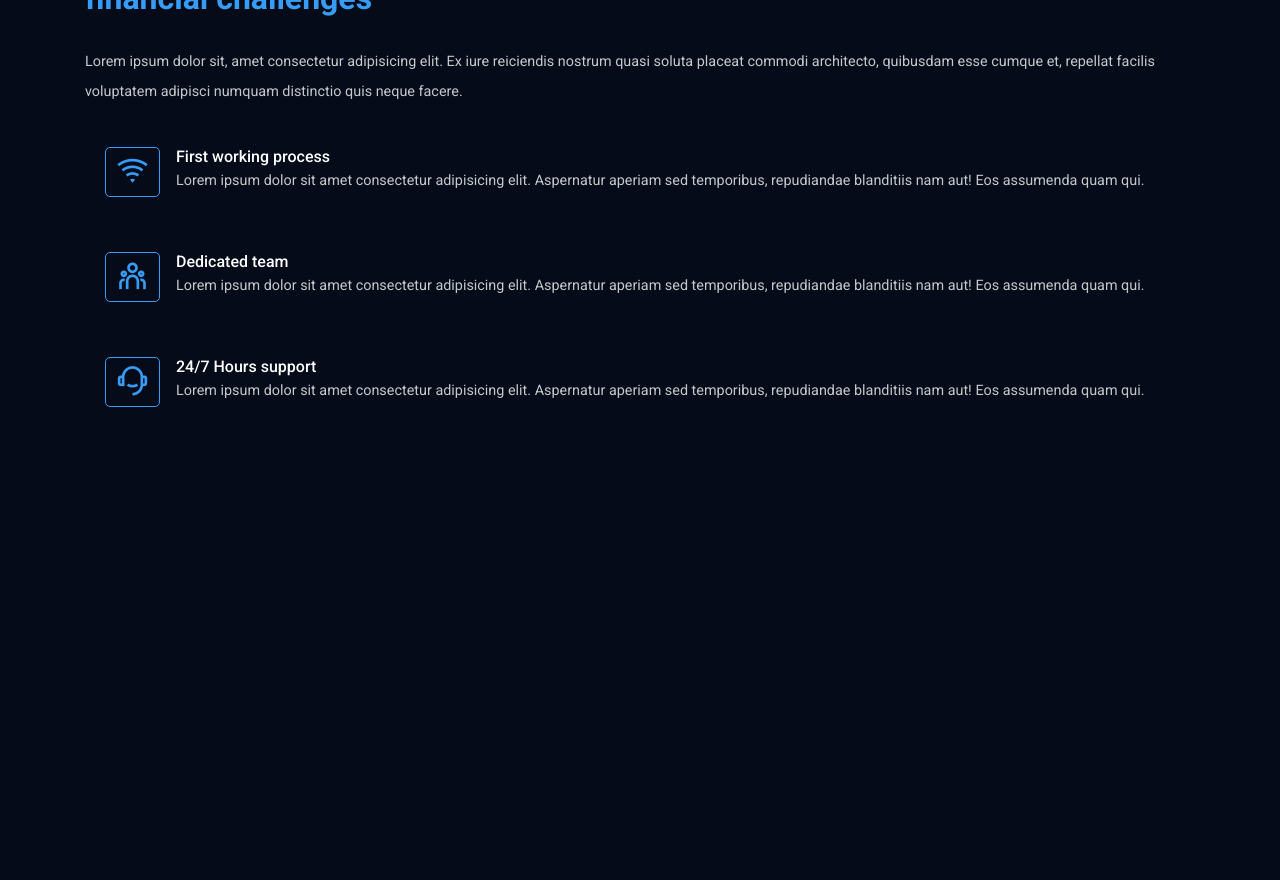
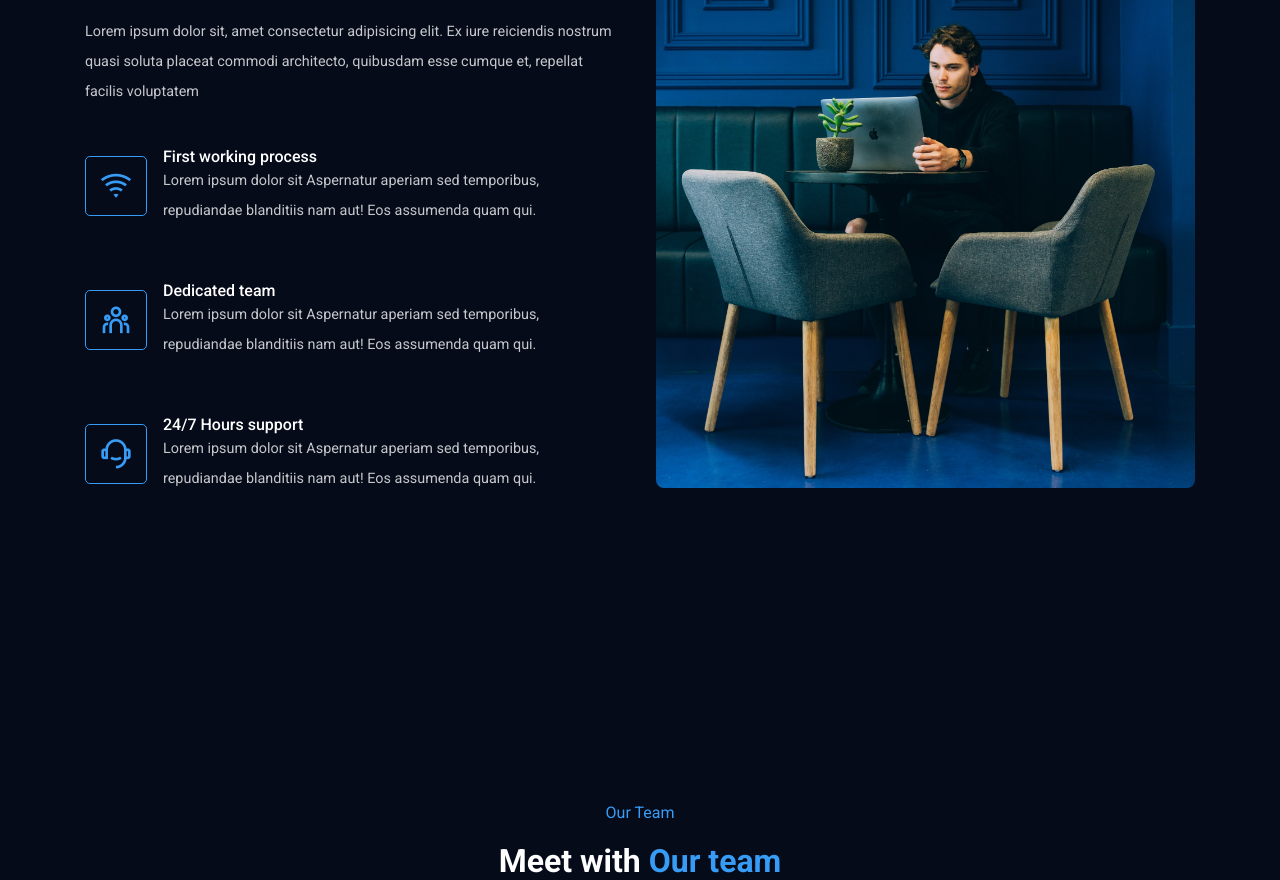
Before and after one commit to busari-mcode/Digital-agency, a React (Create React App) app: page / in a window 1280 px wide. Shown: the part 1620-2500 px from the top of the page. Before the commit the page ends 2107 px from the top, so only its background shows below. Built offline with nearby package versions, Linux system fonts and the light colour scheme.

Commit message:
new changes

```diff
--- a/public/index.html
+++ b/public/index.html
@@ -40,6 +40,6 @@
       To create a production bundle, use `npm run build` or `yarn build`.
     -->
 
-    <!-- continue from 58:00 -->
+    <!-- continue from 1:12:30 -->
   </body>
 </html>
--- a/src/App.css
+++ b/src/App.css
@@ -44,7 +44,7 @@
   --counter-color: #fff;
   --counter-section-bg: #816aff;
   --link-color: #0c123d;
-  --link-active: #816aff
+  --link-active: #816aff;
   --newsletter-bg: linear-gradient(
     180deg,
     rgba(189, 243, 255, 1) 29%,
--- a/src/App.js
+++ b/src/App.js
@@ -4,6 +4,7 @@
 import Counter from './components/UI/Counter';
 import Services from './components/UI/Services';
 import About from './components/UI/About';
+import Team from './components/UI/Team';
 
 function App() {
   return (
@@ -13,6 +14,7 @@
       <Counter />
       <Services />
       <About />
+      <Team />
     </>
   );
 }
--- a/src/components/UI/About.jsx
+++ b/src/components/UI/About.jsx
@@ -1,23 +1,25 @@
 import React from 'react';
 import '../../styles/about.css';
+
+import aboutImg from'../../images/about-us.jpg'
 
 const chooseData = [
     {
         icon: 'ri-wifi-line',
         title: 'First working process',
-        desc: "Lorem ipsum dolor sit amet consectetur adipisicing elit. Aspernatur aperiam sed temporibus, repudiandae blanditiis nam aut! Eos assumenda quam qui."
+        desc: "Lorem ipsum dolor sit Aspernatur aperiam sed temporibus, repudiandae blanditiis nam aut! Eos assumenda quam qui."
     },
 
     {
         icon: 'ri-team-line',
         title: 'Dedicated team',
-        desc: "Lorem ipsum dolor sit amet consectetur adipisicing elit. Aspernatur aperiam sed temporibus, repudiandae blanditiis nam aut! Eos assumenda quam qui."
+        desc: "Lorem ipsum dolor sit Aspernatur aperiam sed temporibus, repudiandae blanditiis nam aut! Eos assumenda quam qui."
     },
 
     {
         icon: 'ri-customer-service-2-line',
         title: '24/7 Hours support',
-        desc: "Lorem ipsum dolor sit amet consectetur adipisicing elit. Aspernatur aperiam sed temporibus, repudiandae blanditiis nam aut! Eos assumenda quam qui."
+        desc: "Lorem ipsum dolor sit Aspernatur aperiam sed temporibus, repudiandae blanditiis nam aut! Eos assumenda quam qui."
     },
 ]
 
@@ -35,7 +37,6 @@
                         elit. Ex iure reiciendis nostrum quasi soluta placeat
                         commodi architecto,
                         quibusdam esse cumque et, repellat facilis voluptatem
-                        adipisci numquam distinctio quis neque facere.
                     </p>
 
                     <div className="choose__item-wrapper">
@@ -57,7 +58,9 @@
                     </div>
                 </div>
 
-                <div className="about__img"></div>
+                <div className="about__img">
+                    <img src={aboutImg} alt="" />
+                </div>
             </div>
         </div>
     </section>
--- a/src/components/UI/Services.jsx
+++ b/src/components/UI/Services.jsx
@@ -5,7 +5,7 @@
     {
         icon: 'ri-apps-line',
         title: 'App Development',
-        desc: 'Lorem ipsum dolor sit amet consectetur adipisicing elit. Corporis, amet blanditiis debitis reiciendis eligendi sit!'
+        desc: 'Lorem ipsum dolor sit amet consectetur amet blanditiis debitis reiciendis eligendi sit!'
     },
 
     {
--- /dev/null
+++ b/src/components/UI/Team.jsx
@@ -0,0 +1,71 @@
+import React from 'react';
+import '../../styles/team.css';
+import team01 from '../../images/team-01.png';
+import team02 from '../../images/team-02.png';
+import team03 from '../../images/team-03.png';
+import team04 from '../../images/team-04.png';
+
+const teamMembers = [
+    {
+        imgUrl: team01,
+        name: 'Courtny Hurry',
+        position: 'Product Developer'
+    },
+
+    {
+        imgUrl: team02,
+        name: 'Lindas Walton',
+        position: 'Front-End Developer'
+    },
+
+    {
+        imgUrl: team03,
+        name: 'Harry Martin',
+        position: 'Product Designer'
+    },
+
+    {
+        imgUrl: team04,
+        name: 'Jhon Cooper',
+        position: 'CEO & Sr. Developer'
+    },
+]
+const Team = () => {
+  return (
+    <section className="our__team">
+        <div className="container">
+            <div className="team__content">
+                <h6 className="subtitle">Our Team</h6>
+                <h2>Meet with <span className="highlight">Our team</span></h2>
+            </div>
+
+            <div className="team__wrapper">
+                {
+                    teamMembers.map((item, index) => (
+                    <div className="team__item" key={index}>
+                        <div className="team__img">
+                            <img src={item.imgUrl} alt="" />
+                        </div>
+                        <div className="team__details">
+                            <h4>{item.name}</h4>
+                            <p className="description">{item.position}</p>
+
+                            <div className="team__member-social">
+                                <span>
+                                    <i className="ri-linkedin-line"></i>
+                                </span>
+                                <span>
+                                    <i className="ri-twitter-line"></i>
+                                </span>
+                            </div>
+                        </div>
+                    </div>
+                    ))
+                }
+            </div>
+        </div>
+    </section>
+  )
+}
+
+export default Team
--- a/src/styles/about.css
+++ b/src/styles/about.css
@@ -1,3 +1,20 @@
+.about__wrapper{
+    display: flex;
+    column-gap: 2rem;
+}
+
+.about__content,
+.about__img {
+    width: 50%;
+}
+
+.about__img img {
+    width: 100%;
+    height: 76%;
+    object-fit: cover;
+    border-radius: 0.5rem;
+}
+
 .about__content-desc {
     margin-top: 30px;
 }
@@ -7,16 +24,18 @@
 }
 
 .choose__us-item {
-    padding: 20px;
+    padding: 20px 20px 20px 0px;
     display: flex;
+    align-items: center;
     column-gap: 1rem;
     margin-top: 15px;
 }
 
 .choose__us-icon {
-    width: 55px;
-    height: 50px;
+    width: 50px;
+    height: 60px;
     display: flex;
+    padding: 0px 30px;
     align-items: center;
     justify-content: center;
     border: 1px solid var(--primary-color);
--- /dev/null
+++ b/src/styles/team.css
@@ -0,0 +1,51 @@
+.team__content {
+    text-align: center;
+    margin-bottom: 50px;
+}
+
+.team__item {
+    width: 25%;
+    background: var(--team-card-bg);
+    border-radius: 5px;
+}
+
+.team__img {
+    width: 100%;
+    height: 200px;
+    border-radius: 5px;
+    background: white;
+    overflow: hidden;
+}
+
+.team__img img {
+    width: 100%;
+    height: 200px;
+    object-fit: contain;
+    transform: scale(1.4);
+}
+
+.team__details {
+    padding: 20px 15px;
+}
+
+.team__details h4 {
+    color: var(--primary-color);
+    font-weight: 500;
+    font-size: 1.2rem;
+    margin-bottom: 0.4rem;
+}
+
+.team__member-social {
+    display: flex;
+    align-items: center;
+    column-gap: 1rem;
+    margin-top: 10px;
+}
+
+.team__member-social span i {
+    padding: 5px;
+    background: var(--icon-bg);
+    color: white;
+    border-radius: 3px;
+    cursor: pointer;
+}
```
